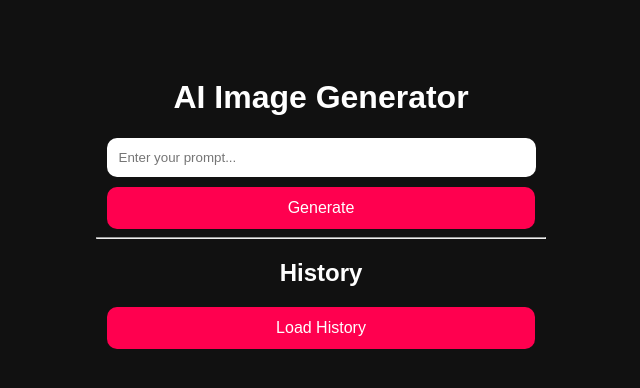
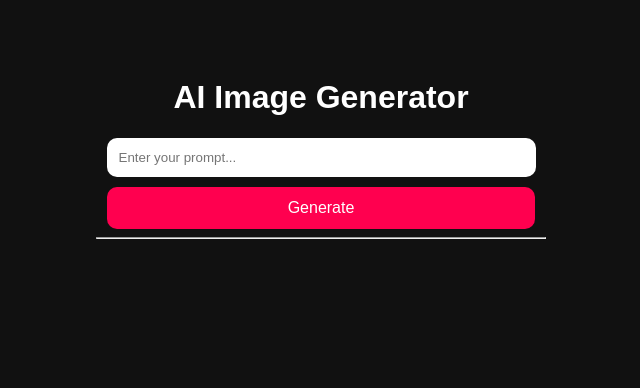
Before and after one commit to abhiopkrck/ai-image-generator, a plain HTML site: page templates/index.html in a window 1280 px wide. Shown: the whole page, without its empty margins (319-959 px from the left). Drawn offline with Linux system fonts and the light colour scheme.

Commit message:
Update index.html

```diff
--- a/templates/index.html
+++ b/templates/index.html
@@ -22,9 +22,7 @@
 
     <hr>
 
-    <h2>History</h2>
-    <button onclick="loadHistory()">Load History</button>
-    <div id="history"></div>
+
 </div>
 
 <script>
```
